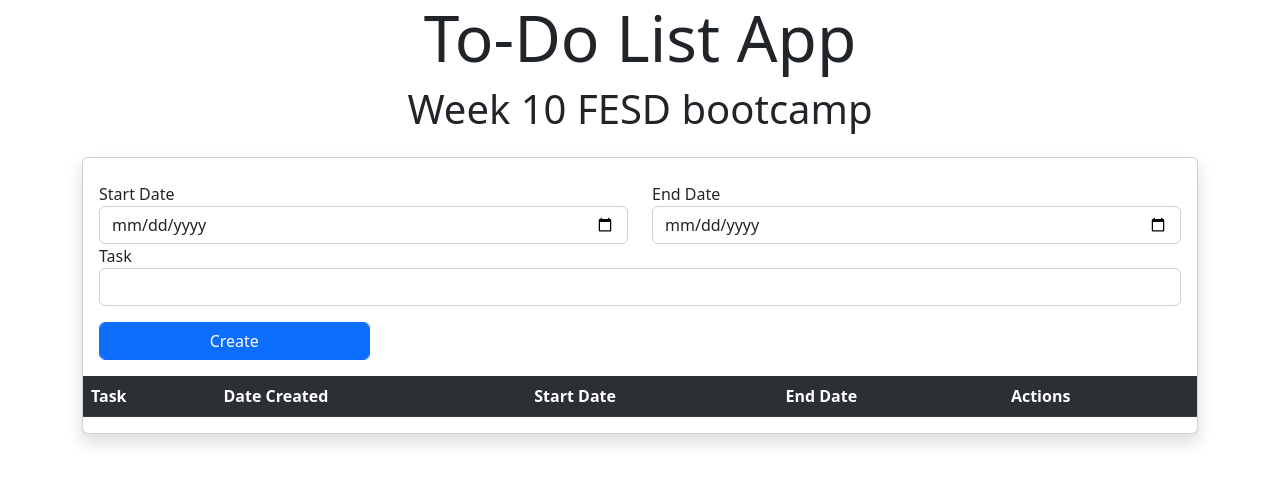
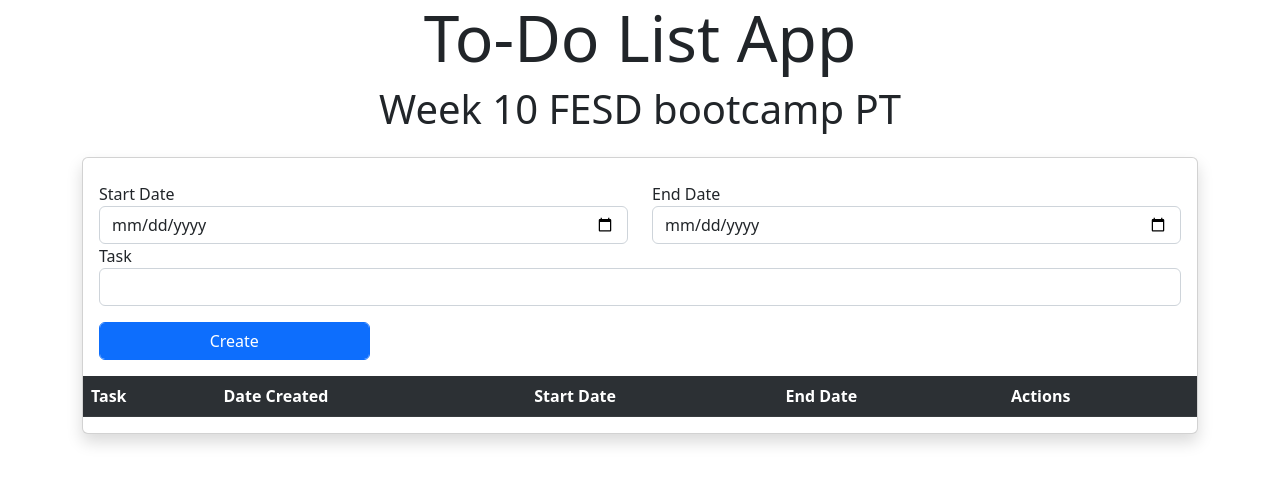
Before and after one commit to movarnell/To-Do-List-From-Week-10, a website: page index.html in a window 1280 px wide. Drawn offline with nearby package versions, Linux system fonts and the light colour scheme.

Commit message:
demo push editing title

```diff
--- a/index.html
+++ b/index.html
@@ -12,7 +12,7 @@
 <body class="container">
     <div class="row mb-3">
         <h1 class="display-3 text-center">To-Do List App</h1>
-        <h2 class="display-6  text-center">Week 10 FESD bootcamp</h2>
+        <h2 class="display-6  text-center">Week 10 FESD bootcamp PT</h2>
         </div>
     <div class="card pt-2 shadow">
         <div class="card-body">
```
